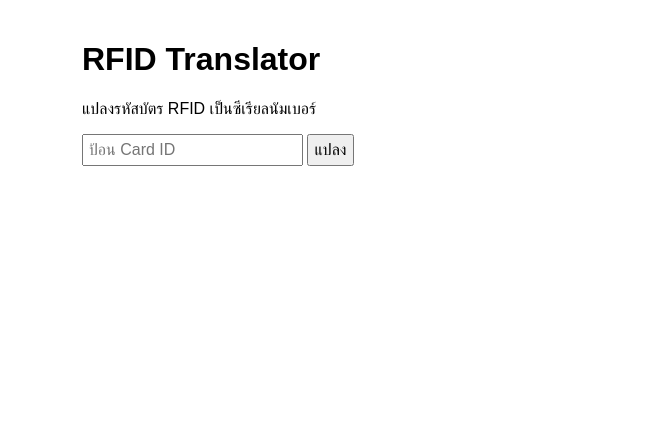
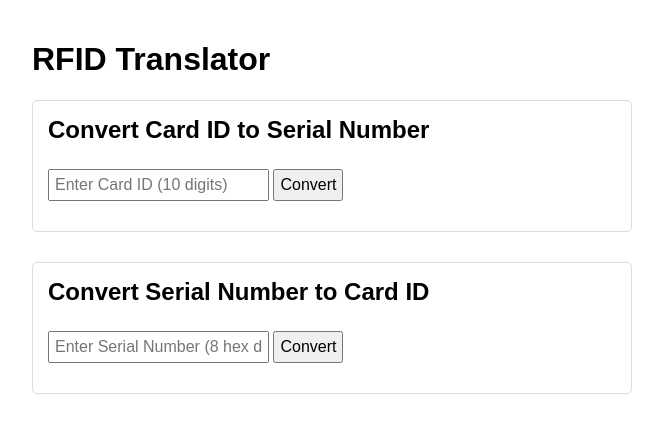
Before and after one commit to nuttkku/CardNumber-to-SerialNumber_RFID, a website: page public/index.html in a window 1280 px wide. Shown: the whole page, without its empty margins (308-971 px from the left). Drawn offline with Linux system fonts and the light colour scheme.

Commit message:
update feature
add feature reverse

```diff
--- a/public/index.html
+++ b/public/index.html
@@ -1,34 +1,57 @@
 <!DOCTYPE html>
-<html lang="th">
+<html lang="en">
 <head>
     <meta charset="UTF-8">
     <meta name="viewport" content="width=device-width, initial-scale=1.0">
     <title>RFID Translator</title>
     <style>
-        body { font-family: Arial, sans-serif; max-width: 500px; margin: 0 auto; padding: 20px; }
-        input, button { font-size: 16px; padding: 5px; }
-        #result { margin-top: 20px; font-weight: bold; }
+        body { font-family: Arial, sans-serif; max-width: 600px; margin: 0 auto; padding: 20px; }
+        .conversion-section { margin-bottom: 30px; padding: 15px; border: 1px solid #ddd; border-radius: 5px; }
+        h2 { margin-top: 0; }
+        input, button { font-size: 16px; padding: 5px; margin: 5px 0; }
+        .result { margin-top: 10px; font-weight: bold; }
     </style>
 </head>
 <body>
     <h1>RFID Translator</h1>
-    <p>แปลงรหัสบัตร RFID เป็นซีเรียลนัมเบอร์</p>
-    <input type="text" id="inputValue" placeholder="ป้อน Card ID">
-    <button onclick="convertCardId()">แปลง</button>
-    <div id="result"></div>
+
+    <div class="conversion-section">
+        <h2>Convert Card ID to Serial Number</h2>
+        <input type="text" id="cardIdInput" placeholder="Enter Card ID (10 digits)">
+        <button onclick="convert('toSerial')">Convert</button>
+        <div id="serialResult" class="result"></div>
+    </div>
+
+    <div class="conversion-section">
+        <h2>Convert Serial Number to Card ID</h2>
+        <input type="text" id="serialInput" placeholder="Enter Serial Number (8 hex digits)">
+        <button onclick="convert('toCardId')">Convert</button>
+        <div id="cardIdResult" class="result"></div>
+    </div>
 
     <script>
-        async function convertCardId() {
-            const input = document.getElementById('inputValue').value;
+        async function convert(direction) {
+            const inputId = direction === 'toSerial' ? 'cardIdInput' : 'serialInput';
+            const resultId = direction === 'toSerial' ? 'serialResult' : 'cardIdResult';
+            const input = document.getElementById(inputId).value;
+
+            try {
                 const response = await fetch('/convert', {
                     method: 'POST',
                     headers: {
                         'Content-Type': 'application/json',
                     },
-                body: JSON.stringify({ input: input }),
+                    body: JSON.stringify({ input, direction }),
                 });
                 const data = await response.json();
-            document.getElementById('result').textContent = `ซีเรียลนัมเบอร์: ${data.result}`;
+                if (response.ok) {
+                    document.getElementById(resultId).textContent = `Result: ${data.result}`;
+                } else {
+                    document.getElementById(resultId).textContent = `Error: ${data.error}`;
+                }
+            } catch (error) {
+                document.getElementById(resultId).textContent = 'Error: Could not connect to server';
+            }
         }
     </script>
 </body>
```
Also changed, not shown: server.js (+40 -9 lines). Lines whose indentation alone changed are shown as unchanged.
